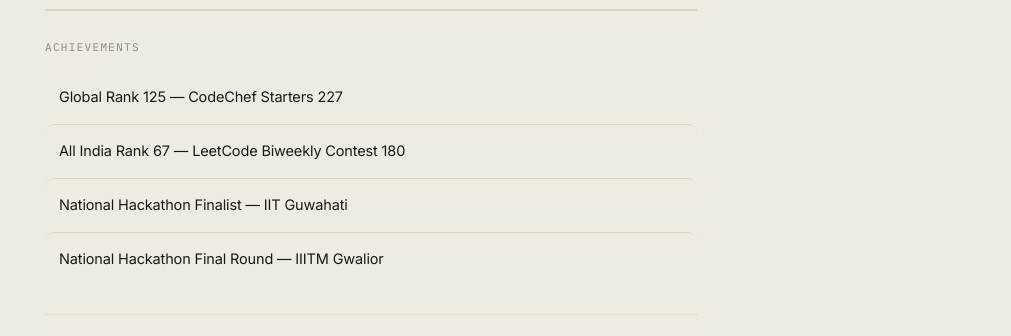
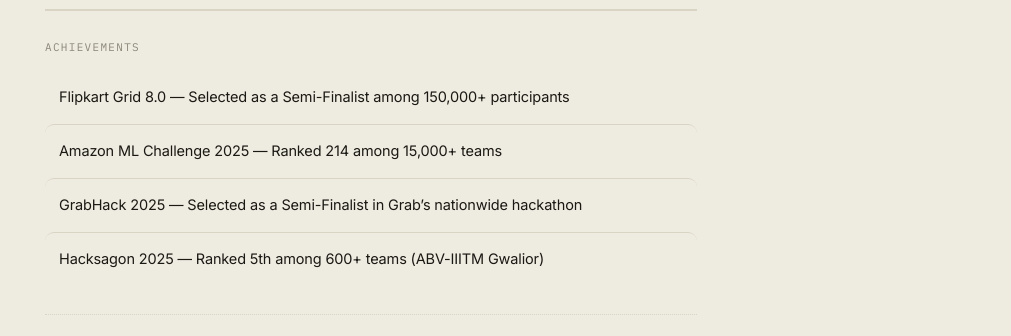
Before and after one commit to ParasRana123/Portfolio-Website, a Next.js app: page / in a window 1280 px wide. Shown: the part 320-656 px from the top of the page, without its empty margins (269-1280 px from the left). Built offline with nearby package versions, Linux system fonts and the light colour scheme; no server answers.

Commit message:
feat(achievements): update home page achievements to Flipkart Grid, Amazon ML Challenge, GrabHack, and Hacksagon

```diff
--- a/components/WhereSection.tsx
+++ b/components/WhereSection.tsx
@@ -1,8 +1,8 @@
 const HOME_ACHIEVEMENTS = [
-  "Global Rank 125 — CodeChef Starters 227",
-  "All India Rank 67 — LeetCode Biweekly Contest 180",
-  "National Hackathon Finalist — IIT Guwahati",
-  "National Hackathon Final Round — IIITM Gwalior",
+  "Flipkart Grid 8.0 — Selected as a Semi-Finalist among 150,000+ participants",
+  "Amazon ML Challenge 2025 — Ranked 214 among 15,000+ teams",
+  "GrabHack 2025 — Selected as a Semi-Finalist in Grab’s nationwide hackathon",
+  "Hacksagon 2025 — Ranked 5th among 600+ teams (ABV-IIITM Gwalior)",
 ];
 
 export default function WhereSection() {
--- a/lib/chatbot/context.ts
+++ b/lib/chatbot/context.ts
@@ -240,14 +240,13 @@ export const PARAS_PROFILE: PersonalProfile = {
     },
   ],
   achievements: [
-    "LeetCode Guardian with max rating 2210 (Top 1% globally)",
-    "All India Rank (AIR) 67 — LeetCode Biweekly Contest 180",
-    "Global Rank 125 — CodeChef Starters 227",
-    "CodeChef 4-Star coder with max rating 1811",
-    "Solved 1500+ algorithmic problems across all competitive platforms",
-    "National Hackathon Finalist — IIT Guwahati Hackathon",
-    "National Hackathon Final Round — IIITM Gwalior Hackathon",
-    "Smart India Hackathon (SIH) Defense Portal solution builder",
+    "Flipkart Grid 8.0: Selected as a Semi-Finalist among 150,000+ participants",
+    "Amazon ML Challenge 2025: Ranked 214 among 15,000+ teams",
+    "GrabHack 2025: Selected as a Semi-Finalist in Grab’s nationwide hackathon",
+    "Hacksagon 2025: Ranked 5th among 600+ teams (ABV-IIITM Gwalior)",
+    "LeetCode Guardian with rating 2202 (Top 1% globally, 1300+ solved)",
+    "All India Rank (AIR) 67 — LeetCode Biweekly Contest 180 (Global Rank 283)",
+    "CodeChef 4-Star coder with rating 1811 (AIR 3500)",
   ],
   blogPosts: [
     {
```
